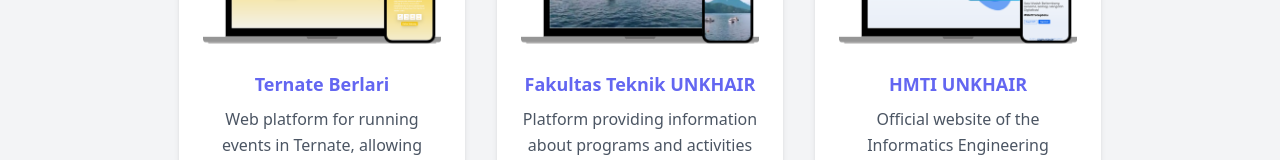
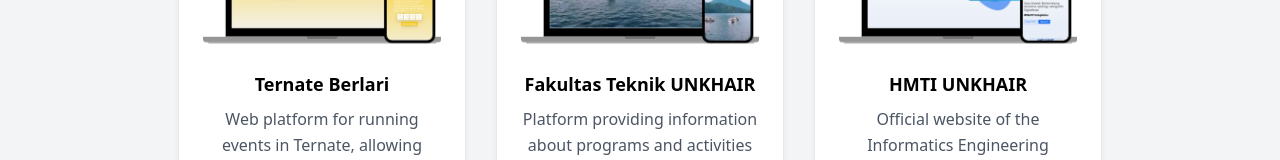
Before and after one commit to aryddntaabbss/my-portfolio, a React (Vite) app: page / in a window 1280 px wide. Shown: the part 3276-3436 px from the top of the page. Built offline with nearby package versions, Linux system fonts and the light colour scheme.

Commit message:
Fix Projects

```diff
--- a/src/pages/Projects.jsx
+++ b/src/pages/Projects.jsx
@@ -60,7 +60,7 @@
                     alt={project.name}
                   />
                 </a>
-                <h2 className="text-lg text-indigo-500 font-bold title-font mb-2">
+                <h2 className="text-lg text-black dark:text-white font-bold title-font mb-2">
                   <a
                     href={project.link}
                     target="_blank"
```
